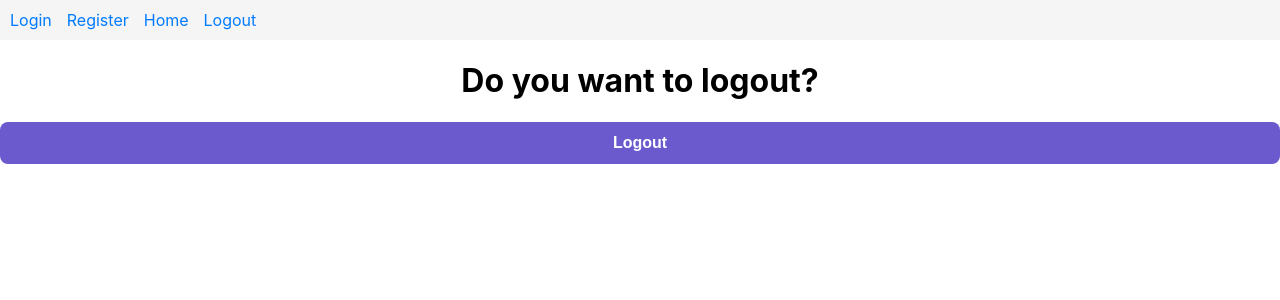
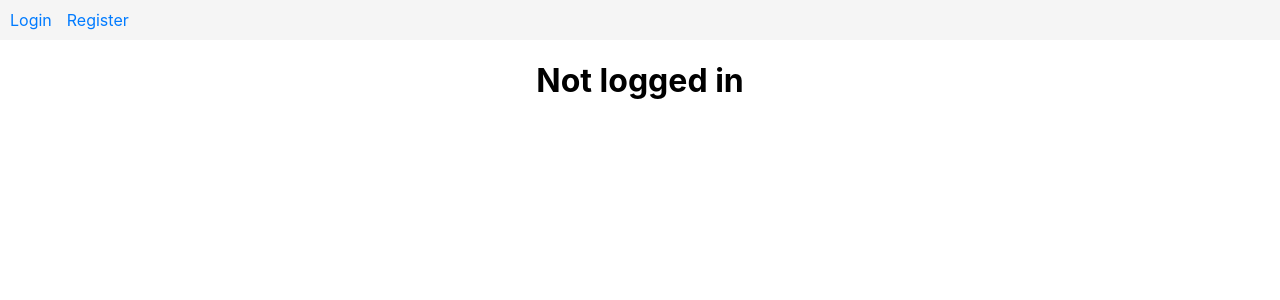
Before and after one commit to gameloftgamerg/habitBuddy, a React (Create React App) app in the folder frontend/src/: page /logout in a window 1280 px wide. Shown: the top 300 px of the page. Built offline with nearby package versions, Linux system fonts and the light colour scheme; the HTML template or start-up script is replaced by a standard one.

Commit message:
update navbar.js
doesn't show logout and home when not logged in

```diff
--- a/frontend/src/App.js
+++ b/frontend/src/App.js
@@ -14,13 +14,13 @@ const App = () => {
 
     return (
         <Router>
-            <Navbar />
+            <Navbar isLoggedIn={isLoggedIn}/>
             <Routes>
                 <Route path="/register" element={<Register setToken={setToken} setIsLoggedIn={setIsLoggedIn}/>} />
                 <Route path="/login" element={<Login setToken={setToken} setIsLoggedIn={setIsLoggedIn}/>} />
                 <Route path="/" element={<MainPage token={token} isLoggedIn={isLoggedIn} />} />
                 <Route path="/forgot-password" element={<ForgotPassword />} />
-                <Route path="/logout" element={<Logout setToken={setToken} setIsLoggedIn={setIsLoggedIn}/>} />
+                <Route path="/logout" element={<Logout isLoggedIn={isLoggedIn} setToken={setToken} setIsLoggedIn={setIsLoggedIn}/>} />
             </Routes>
         </Router>
     );
--- a/frontend/src/Logout.js
+++ b/frontend/src/Logout.js
@@ -1,7 +1,7 @@
 import React, { useState } from "react";
 import { useNavigate } from "react-router-dom";
 
-const Logout = ( {setToken, setIsLoggedIn} ) => {
+const Logout = ( {setToken, setIsLoggedIn, isLoggedIn} ) => {
     const navigate = useNavigate();
 
     const handleLogout = () => {
@@ -13,11 +13,15 @@ const Logout = ( {setToken, setIsLoggedIn} ) => {
 
     return (
         <div className="logout-container">
-            <h1>Do you want to logout?</h1>
-            <form onSubmit={handleLogout}>
-                <button type="submit">Logout</button>
-            </form>
-        </div>
+            {isLoggedIn ? (
+                <form onSubmit={handleLogout}>
+                    <label><h1>Do you want to logout?</h1></label>
+                    <button type="submit">Logout</button>
+                </form>
+            )   :  (
+                <h1>Not logged in</h1>
+            )}
+         </div>
     )
 };
 
--- a/frontend/src/Navbar.js
+++ b/frontend/src/Navbar.js
@@ -2,14 +2,23 @@
 import React from 'react';
 import { Link } from 'react-router-dom';
 
-const Navbar = () => {
+const Navbar = ({isLoggedIn}) => {
     return (
         <nav>
+            {!isLoggedIn &&
             <Link to="/login">Login</Link>
+            }
+            {!isLoggedIn &&
             <Link to="/register">Register</Link>
+            }
+            {isLoggedIn &&
             <Link to="/">Home</Link>
+            }
+            {isLoggedIn &&
             <Link to="/logout">Logout</Link>
+            }
         </nav>
+
     );
 };
 
```
